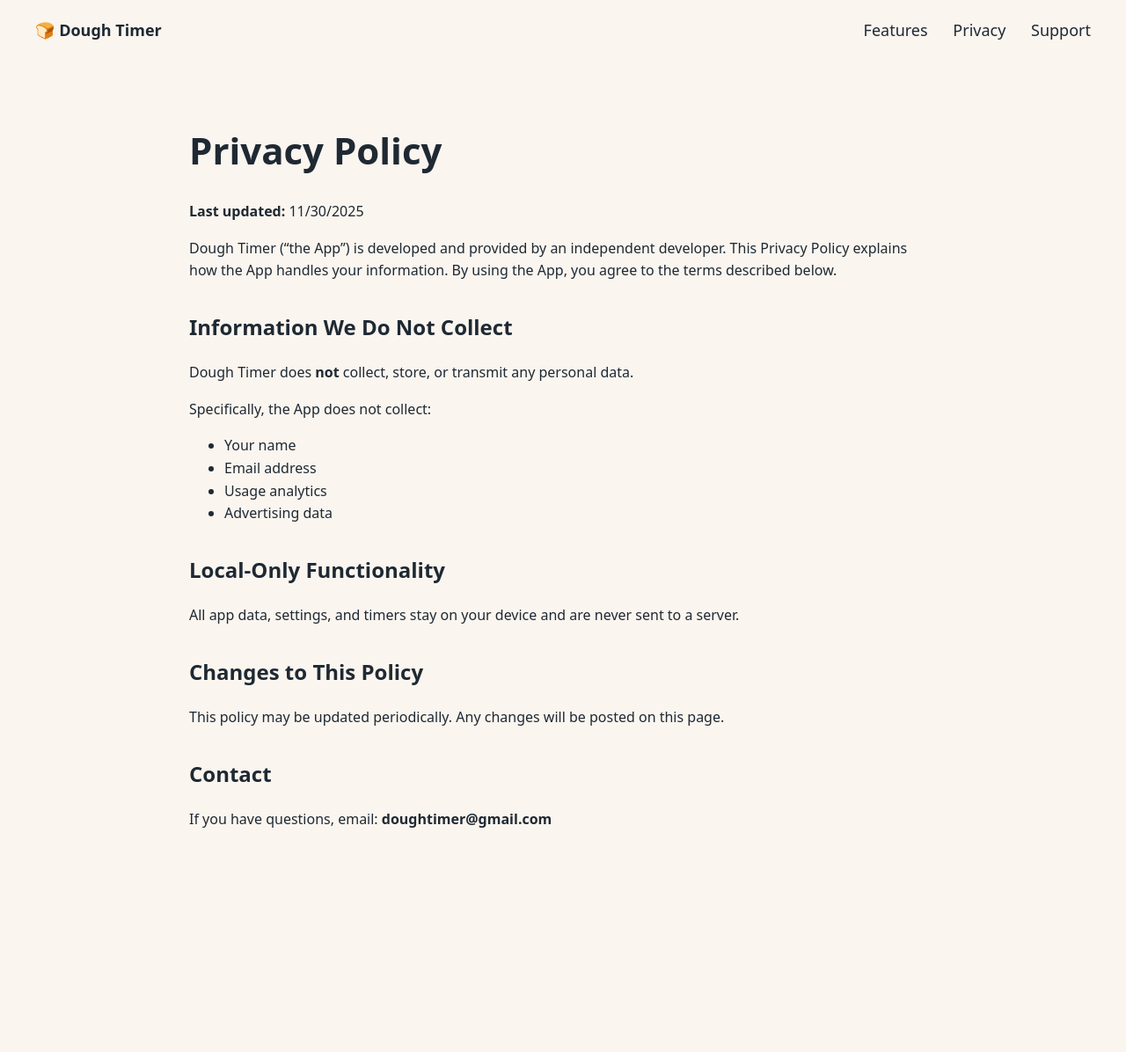
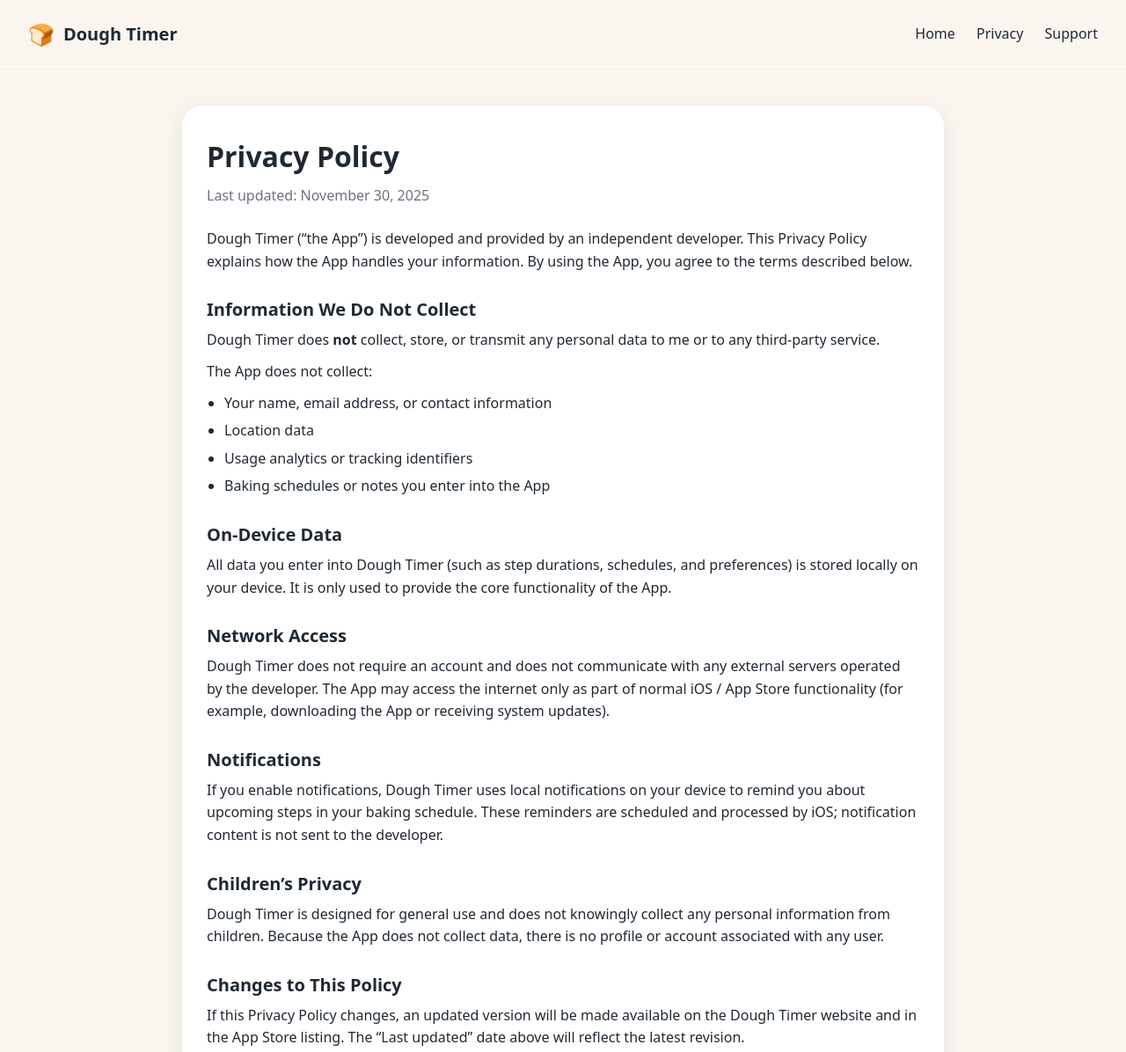
Before and after one commit to doughtimer-netizen/dough-timer-site, a plain HTML site: page privacy.html in a window 1280 px wide. Shown: the top 1196 px of the page at 88% size. Before the commit the page ends 1000 px from the top, so only its background shows below. Drawn offline with Linux system fonts and the light colour scheme.

Commit message:
Update privacy.html

```diff
--- a/privacy.html
+++ b/privacy.html
@@ -1,9 +1,9 @@
 <!DOCTYPE html>
 <html lang="en">
 <head>
-<meta charset="UTF-8">
-<meta name="viewport" content="width=device-width, initial-scale=1.0">
-<title>Privacy Policy — Dough Timer</title>
+  <meta charset="UTF-8" />
+  <meta name="viewport" content="width=device-width, initial-scale=1.0" />
+  <title>Dough Timer — Privacy Policy</title>
 
   <style>
     :root {
@@ -12,85 +12,216 @@
       --text-main: #1f2933;
       --text-muted: #6b7280;
       --accent: #2ecc71;
+      --accent-dark: #27ae60;
+      --border-subtle: #e5e7eb;
+    }
+
+    * {
+      box-sizing: border-box;
+      margin: 0;
+      padding: 0;
     }
 
     body {
       font-family: system-ui, -apple-system, BlinkMacSystemFont, "SF Pro Text", sans-serif;
       background: var(--bg);
-    margin: 0;
-    padding: 0;
       color: var(--text-main);
       line-height: 1.6;
     }
 
     nav {
-    padding: 20px 40px;
+      padding: 20px 32px;
       display: flex;
       justify-content: space-between;
       align-items: center;
-    background: var(--bg);
-    font-size: 18px;
+      background: rgba(250,245,239,0.96);
+      backdrop-filter: blur(10px);
+      position: sticky;
+      top: 0;
+      z-index: 50;
+      border-bottom: 1px solid rgba(0,0,0,0.03);
     }
 
-  nav .logo { font-weight: 600; text-decoration: none; color: inherit; }
+    .nav-left {
+      display: flex;
+      align-items: center;
+      gap: 10px;
+    }
 
-  nav .right a {
-    margin-left: 24px;
+    .nav-logo {
+      font-weight: 700;
+      font-size: 20px;
       text-decoration: none;
       color: var(--text-main);
     }
 
-  .page {
-    max-width: 850px;
-    margin: 0 auto;
-    padding: 40px 16px;
+    .nav-left span {
+      font-size: 24px;
     }
 
-  h1 { font-size: 42px; margin-bottom: 24px; }
-  h2 { margin-top: 32px; }
+    .nav-links a {
+      margin-left: 20px;
+      text-decoration: none;
+      color: var(--text-main);
+      font-size: 16px;
+    }
 
+    .nav-links a:hover {
+      color: var(--accent-dark);
+    }
+
+    .container {
+      max-width: 900px;
+      margin: 0 auto;
+      padding: 40px 16px 80px;
+    }
+
+    .card {
+      background: var(--card);
+      padding: 32px 28px 40px;
+      border-radius: 24px;
+      box-shadow: 0 8px 24px rgba(15,23,42,0.08);
+      border: 1px solid rgba(148,163,184,0.18);
+    }
+
+    h1 {
+      font-size: 32px;
+      margin-bottom: 6px;
+    }
+
+    .subtitle {
+      color: var(--text-muted);
+      margin-bottom: 24px;
+    }
+
+    h2 {
+      margin-top: 26px;
+      margin-bottom: 6px;
+      font-size: 20px;
+    }
+
+    p {
+      margin-bottom: 10px;
+      color: var(--text-main);
+    }
+
+    ul {
+      margin: 8px 0 12px 20px;
+      color: var(--text-main);
+    }
+
+    li {
+      margin-bottom: 6px;
+    }
+
+    .muted {
+      color: var(--text-muted);
+      font-size: 14px;
+    }
+
+    a {
+      color: var(--accent-dark);
+    }
+
+    footer {
+      margin-top: 32px;
+      text-align: center;
+      color: var(--text-muted);
+      font-size: 14px;
+    }
   </style>
 </head>
+
 <body>
 
 <nav>
-  <div class="left">
-    <a href="index.html" class="logo">🍞 Dough Timer</a>
+  <div class="nav-left">
+    <span>🍞</span>
+    <a href="index.html" class="nav-logo">Dough Timer</a>
   </div>
-  <div class="right">
-    <a href="index.html#features">Features</a>
+  <div class="nav-links">
+    <a href="index.html">Home</a>
     <a href="privacy.html">Privacy</a>
     <a href="support.html">Support</a>
   </div>
 </nav>
 
-<div class="page">
+<div class="container">
+  <div class="card">
     <h1>Privacy Policy</h1>
+    <p class="subtitle">Last updated: November 30, 2025</p>
 
-  <p><strong>Last updated:</strong> 11/30/2025</p>
-
-  <p>Dough Timer (“the App”) is developed and provided by an independent developer. This Privacy Policy explains how the App handles your information. By using the App, you agree to the terms described below.</p>
+    <p>
+      Dough Timer (“the App”) is developed and provided by an independent
+      developer. This Privacy Policy explains how the App handles your
+      information. By using the App, you agree to the terms described below.
+    </p>
 
     <h2>Information We Do Not Collect</h2>
-  <p>Dough Timer does <strong>not</strong> collect, store, or transmit any personal data.</p>
-
-  <p>Specifically, the App does not collect:</p>
+    <p>
+      Dough Timer does <strong>not</strong> collect, store, or transmit any personal data to me or to any third-party service.
+    </p>
+    <p>The App does not collect:</p>
     <ul>
-    <li>Your name</li>
-    <li>Email address</li>
-    <liLocation data</li>
-    <li>Usage analytics</li>
-    <li>Advertising data</li>
+      <li>Your name, email address, or contact information</li>
+      <li>Location data</li>
+      <li>Usage analytics or tracking identifiers</li>
+      <li>Baking schedules or notes you enter into the App</li>
     </ul>
 
-  <h2>Local-Only Functionality</h2>
-  <p>All app data, settings, and timers stay on your device and are never sent to a server.</p>
+    <h2>On-Device Data</h2>
+    <p>
+      All data you enter into Dough Timer (such as step durations, schedules, and
+      preferences) is stored locally on your device. It is only used to provide
+      the core functionality of the App.
+    </p>
+
+    <h2>Network Access</h2>
+    <p>
+      Dough Timer does not require an account and does not communicate with any
+      external servers operated by the developer. The App may access the
+      internet only as part of normal iOS / App Store functionality
+      (for example, downloading the App or receiving system updates).
+    </p>
+
+    <h2>Notifications</h2>
+    <p>
+      If you enable notifications, Dough Timer uses local notifications on your
+      device to remind you about upcoming steps in your baking schedule. These
+      reminders are scheduled and processed by iOS; notification content is not
+      sent to the developer.
+    </p>
+
+    <h2>Children’s Privacy</h2>
+    <p>
+      Dough Timer is designed for general use and does not knowingly collect any
+      personal information from children. Because the App does not collect data,
+      there is no profile or account associated with any user.
+    </p>
 
     <h2>Changes to This Policy</h2>
-  <p>This policy may be updated periodically. Any changes will be posted on this page.</p>
+    <p>
+      If this Privacy Policy changes, an updated version will be made available
+      on the Dough Timer website and in the App Store listing. The “Last
+      updated” date above will reflect the latest revision.
+    </p>
 
     <h2>Contact</h2>
-  <p>If you have questions, email: <strong>doughtimer@gmail.com</strong></p>
+    <p>
+      If you have any questions about this Privacy Policy or how Dough Timer
+      handles data, you can contact me at:
+    </p>
+    <p><strong>Email:</strong> doughtimer@gmail.com</p>
+
+    <p class="muted">
+      For fastest help with the app itself (bugs, feature requests, or general
+      questions), please also see the <a href="support.html">Support</a> page.
+    </p>
+  </div>
+
+  <footer>
+    © 2025 Dough Timer — All rights reserved.
+  </footer>
 </div>
 
 </body>
```
Lines whose indentation alone changed are shown as unchanged.
